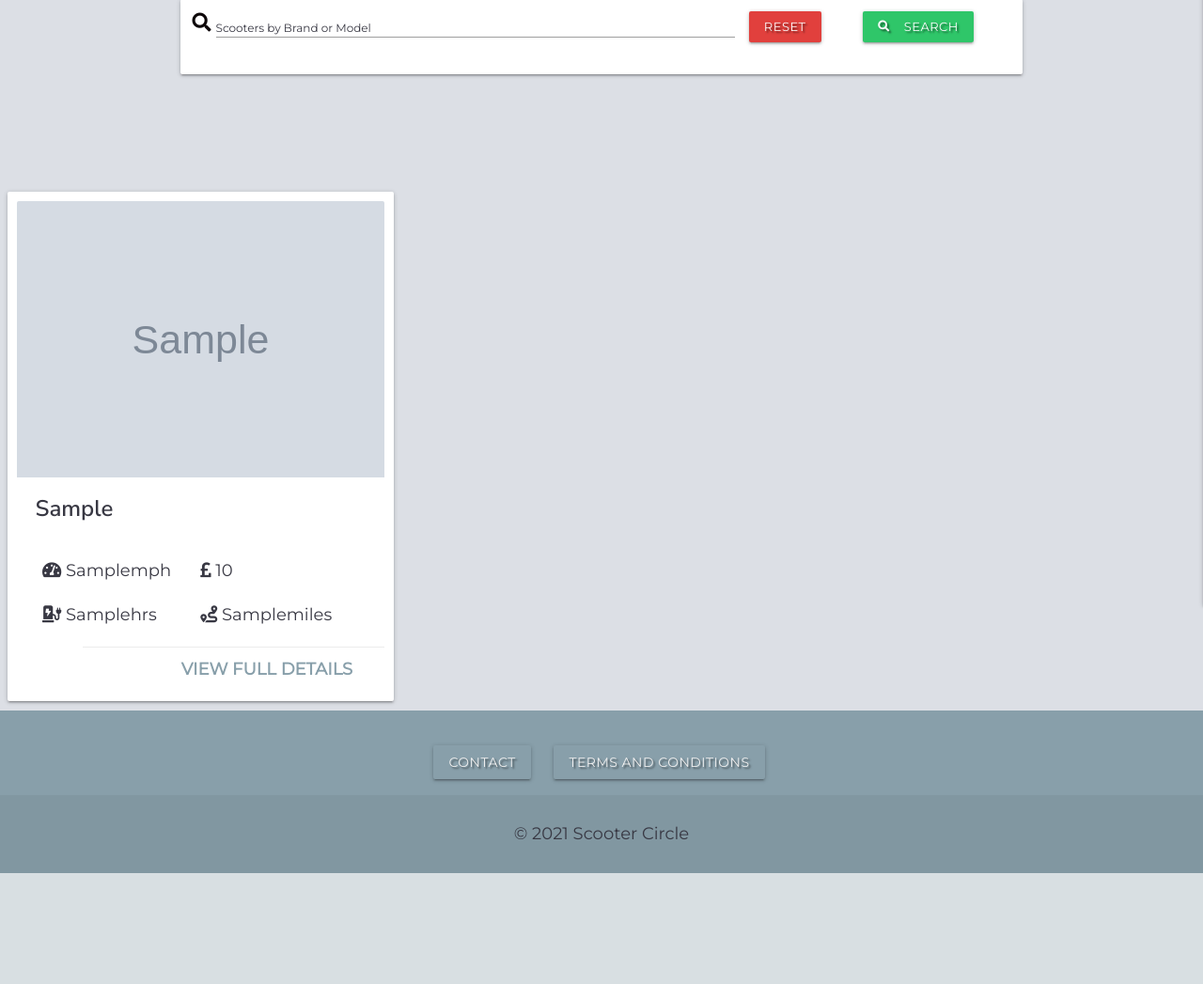
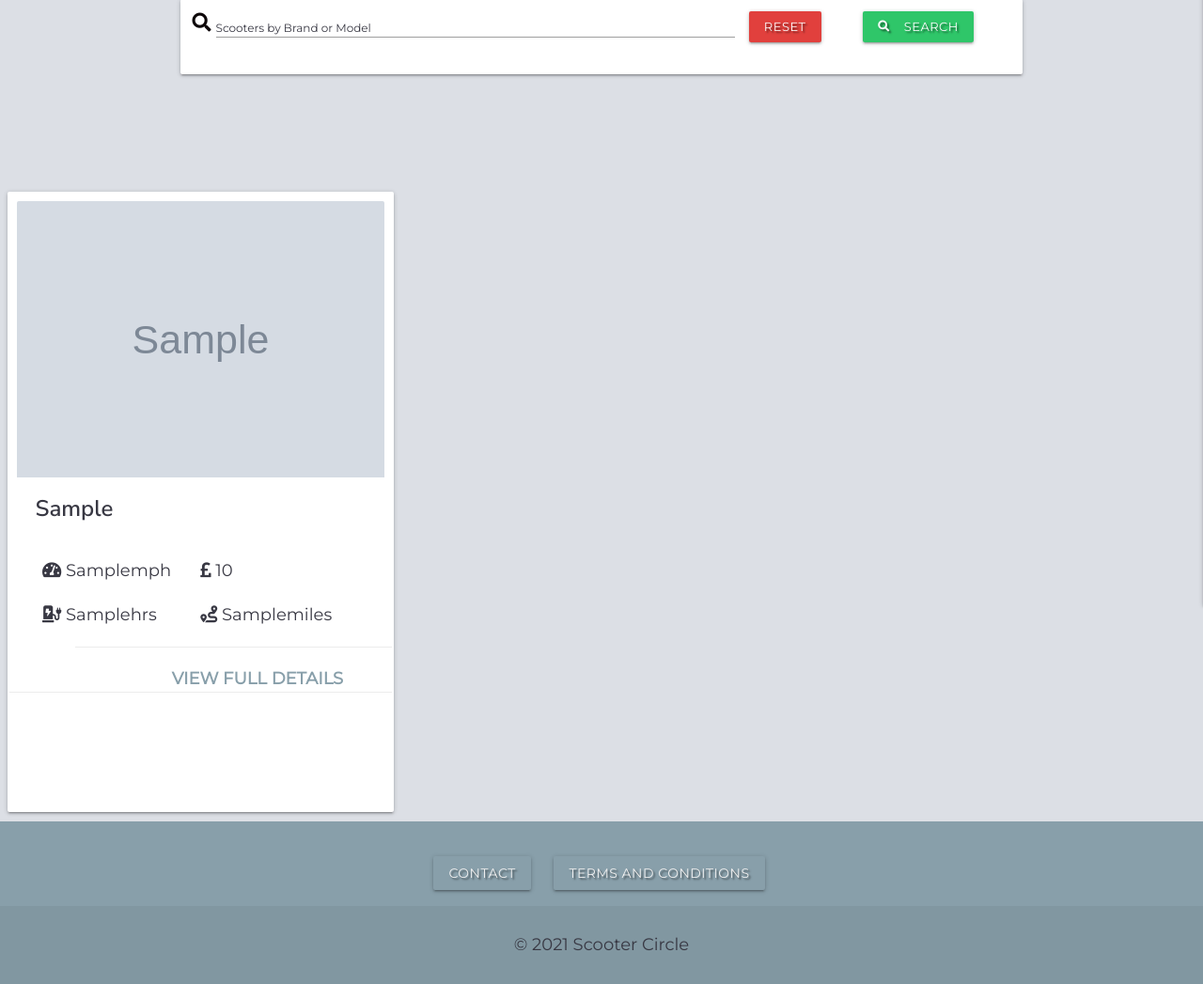
Before and after one commit to marina601/scooter-circle, a Flask app: page /search in a window 1280 px wide. Shown: the part 216-1263 px from the top of the page at 94% size. Before the commit the page ends 1145 px from the top, so only its background shows below. Run offline with Flask 2, Linux system fonts and the light colour scheme; grey boxes marked "Sample" are stand-in pictures; a database or web service that is not in the repository returns one stand-in record (values such as "Sample title"); some libraries are stand-ins or nearby versions.

Commit message:
Working on view product link and edit/delete button alignment

```diff
--- a/static/css/style.css
+++ b/static/css/style.css
@@ -214,16 +214,30 @@ form {
    padding: 1rem !important;
 }
 
+.product-card {
+   max-height: 66rem;
+   min-height: 66rem;
+}
+
 .card-action {
  font-weight: 600;
  margin-left: 7rem;
  margin-right: 0;
  text-align: end;
- padding: 1rem !important;
+ padding: 2rem !important;
+}
+
+.details-link{
+
 }
 
 .details-link:hover {
    background-color: #889FAA;
+}
+
+.admin-btn {
+
+
 }
 
 /*****************View Product*************************/
--- a/templates/products.html
+++ b/templates/products.html
@@ -32,7 +32,7 @@
       <div class="row">
         {% for product in products %}
         <div class="col l4 m6 s12">
-          <div class="card">
+          <div class="card product-card hoverable">
             <div class="card-image">
               <img src="{{ product.product_image }}" alt="{{ product.product_model }}">
               <h4 class="card-title">{{ product.product_model }}</h4>
@@ -57,17 +57,22 @@
                 {{ product.product_max_range }}miles
               </p>
             </div>
+            <div class="row">
             <div class="card-action details-link">
+              <div class="col s12">
+
                 <a href="{{ url_for('view_product', product_id=product._id) }}" class="product-details">View Full
                 Details</a>
               </div>
+            </div>
+            </div>
+
+            <div class="row admin-btn card-action details-link">
+
+
               <!--Edit and Delete Product Buttons-->
               {% if session.user|lower == "admin"|lower %}
-            <div class="card-action details-link">
-              <a href="{{ url_for('view_product', product_id=product._id) }}" class="product-details">View Full
-                Details</a>
-            </div>
-            <div class="card-action card-btn">
+              <div class="col s6">
                 <!-- Modal Trigger -->
                 <button data-target="{{ product._id }}" class="btn-small modal-trigger text-shadow btn-reset">
                   Delete <i class="fas fa-trash-alt prefix"></i></button>
@@ -82,11 +87,14 @@
                       class="modal-close waves-effect waves-green btn-flat">Yes</a>
                   </div>
                 </div>
+              </div>
+              <div class="col s6">
                 <!--Edit Button-->
                 <a href="{{ url_for('edit_product', product_id=product._id)}}" class="btn-small submit-btn text-shadow">
                   Edit <i class="fas fa-edit prefix"></i></a>
               </div>
             {% endif %}
+          </div>
           </div>
         </div>
       {% endfor %}
```
Lines whose indentation alone changed are shown as unchanged.
